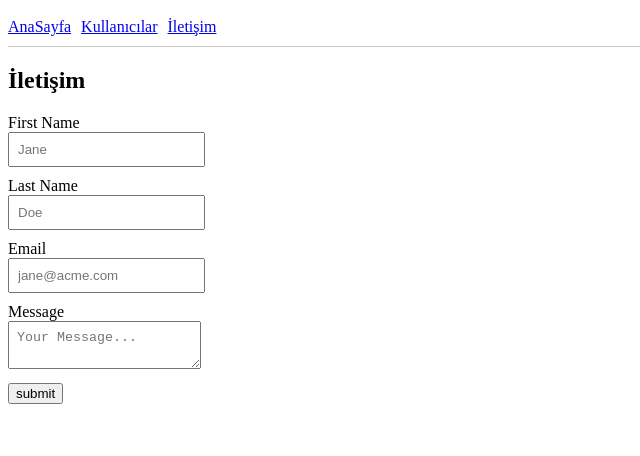
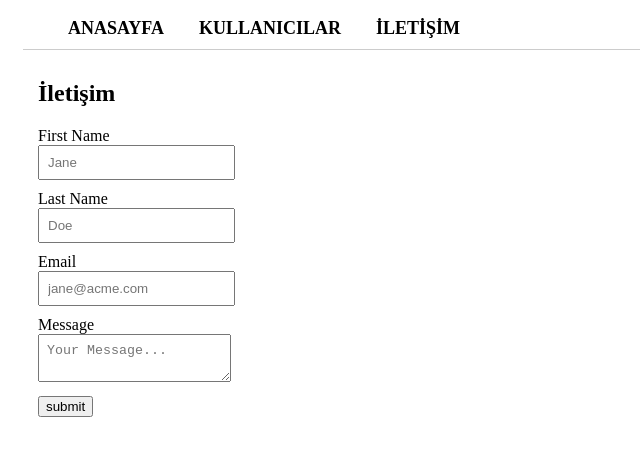
Before and after one commit to seyityahya/100_frontend_projects, a React (Create React App) app in the folder 16.project (react)/: page /contact in a window 1280 px wide. Shown: the top 456 px of the page, without its empty margins (0-640 px from the left). Built offline with nearby package versions, Linux system fonts and the light colour scheme.

Commit message:
16.project end

```diff
--- a/16.project (react)/src/App.css
+++ b/16.project (react)/src/App.css
@@ -1,14 +1,41 @@
 .menu {
   display: flex;
   border-bottom: solid 1px #ccc;
-  padding: 10px 0;
-  column-gap: 10px;
+  padding: 10px 30px;
+  column-gap: 20px;
+}
+ul {
+  margin: 0;
 }
 ul,li {
   margin: 0;
   padding: 0;
   list-style-type: none;
   list-style: none;
+}
+ul,li,h4 {
+  margin: 0;
+  margin-bottom: 5px;
+}
+ul,li,h5 {
+  margin: 0;
+  margin-left: 15px;
+}
+ul,li,span {
+  font-weight: 400;
+}
+
+
+.header-link {
+  text-decoration: none;
+  font-weight:bold;
+  font-size: large;
+  color: black;
+}
+
+.link {
+  text-decoration: none;
+  color: darkslategray;
 }
 
 .form > div {
@@ -22,3 +49,15 @@ ul,li {
 .form > div > input,textarea {
   padding: 8px;
 }
+
+.user {
+  margin-left: 30px;
+  margin-top: 30px;
+}
+.user-detail {
+  margin-left: 30px;
+  margin-top: 30px;
+}
+.user-detail,link {
+  margin-top: 50px;
+}
--- a/16.project (react)/src/components/Menu.js
+++ b/16.project (react)/src/components/Menu.js
@@ -6,13 +6,13 @@ function Menu() {
     <div>
         <ul className='menu'>
             <li>
-                <Link to="/">AnaSayfa</Link>
+                <Link to="/" className='header-link'>ANASAYFA</Link>
             </li>
             <li>
-                <Link to="users">Kullanıcılar</Link>
+                <Link to="users" className='header-link'>KULLANICILAR</Link>
             </li>
             <li>
-                <Link to="contact">İletişim</Link>
+                <Link to="contact" className='header-link'>İLETİŞİM</Link>
             </li>
         </ul>
     </div>
--- a/16.project (react)/src/pages/Dashboard/Contact/index.js
+++ b/16.project (react)/src/pages/Dashboard/Contact/index.js
@@ -23,7 +23,7 @@ function Contact() {
 
 
   return (
-    <div>
+    <div className='iletişim'>
         <h2>İletişim</h2>
 
         <form onSubmit={handleSubmit} className='form'>
--- a/16.project (react)/src/pages/Dashboard/Contact/style.css
+++ b/16.project (react)/src/pages/Dashboard/Contact/style.css
@@ -1,3 +1,7 @@
 .error {
     color: red;
 }
+.iletişim {
+    margin-left: 30px;
+    margin-top: 30px;
+}
--- a/16.project (react)/src/pages/Dashboard/Users.js
+++ b/16.project (react)/src/pages/Dashboard/Users.js
@@ -11,13 +11,13 @@ function Users() {
   }, []);
 
   return (
-    <div>
+    <div className='user'>
       <h2>Kullanıcılar</h2>
 
       <ul>
         {users.map((user) => (
           <li key={user.id}>
-            <Link to={`${user.id}`} state={user}>{user.name}</Link>
+            <Link to={`${user.id}`} state={user} className='link'>{user.name}</Link>
           </li>
         ))}
       </ul>
--- a/16.project (react)/src/pages/Dashboard/UsersDetail.js
+++ b/16.project (react)/src/pages/Dashboard/UsersDetail.js
@@ -16,13 +16,41 @@ function UsersDetail() {
 
 
   return (
-    <div>
+    <div className='user-detail'>
         <h2>Kullanıcı Detayları</h2>
 
-        {user && <pre>{JSON.stringify(user, null, 2)}</pre>}
-
-        <Link to={`/users/${Number(id) - 1}`}>Önceki Kullanıcı</Link>
-        <Link to={`/users/${Number(id) + 1}`}>Sonraki Kullanıcı</Link>
+        {/* {user && <pre>{JSON.stringify(user, null, 2)}</pre>} */}
+        <div>
+            <ul>
+                <li>
+                  <h3>{user.id}. Kullanıcı</h3>
+                </li>
+                <li>
+                    <h4>İsim : <span>{user.name}</span> </h4>
+                </li>
+                <li>
+                    <h4>Email : <span>{user.email}</span> </h4>
+                </li>
+                <li>
+                    <h4>ADRES : </h4>
+                    <h5>Sokak : <span>{user.address.street}</span> </h5>
+                    <h5>Apartman : <span>{user.address.suite}</span> </h5>
+                    <h5>Şehir : <span>{user.address.city}</span> </h5>
+                    <h5>Posta Kodu : <span>{user.address.zipcode}</span> </h5>
+                </li>
+                <li>
+                    <h4>Websitesi : <span>{user.website}</span> </h4>
+                </li>
+                <li>
+                    <h4>Telefon : <span>{user.phone}</span> </h4>
+                </li>
+                <li>
+                    <h4>ŞİRKET : </h4>
+                    <h5>İsmi : <span>{user.company.name}</span> </h5>
+                    <h5>sloganı : <span>{user.company.catchPhrase}</span> </h5>
+                </li>
+            </ul>
+        </div>
     </div>
   )
 }
```
